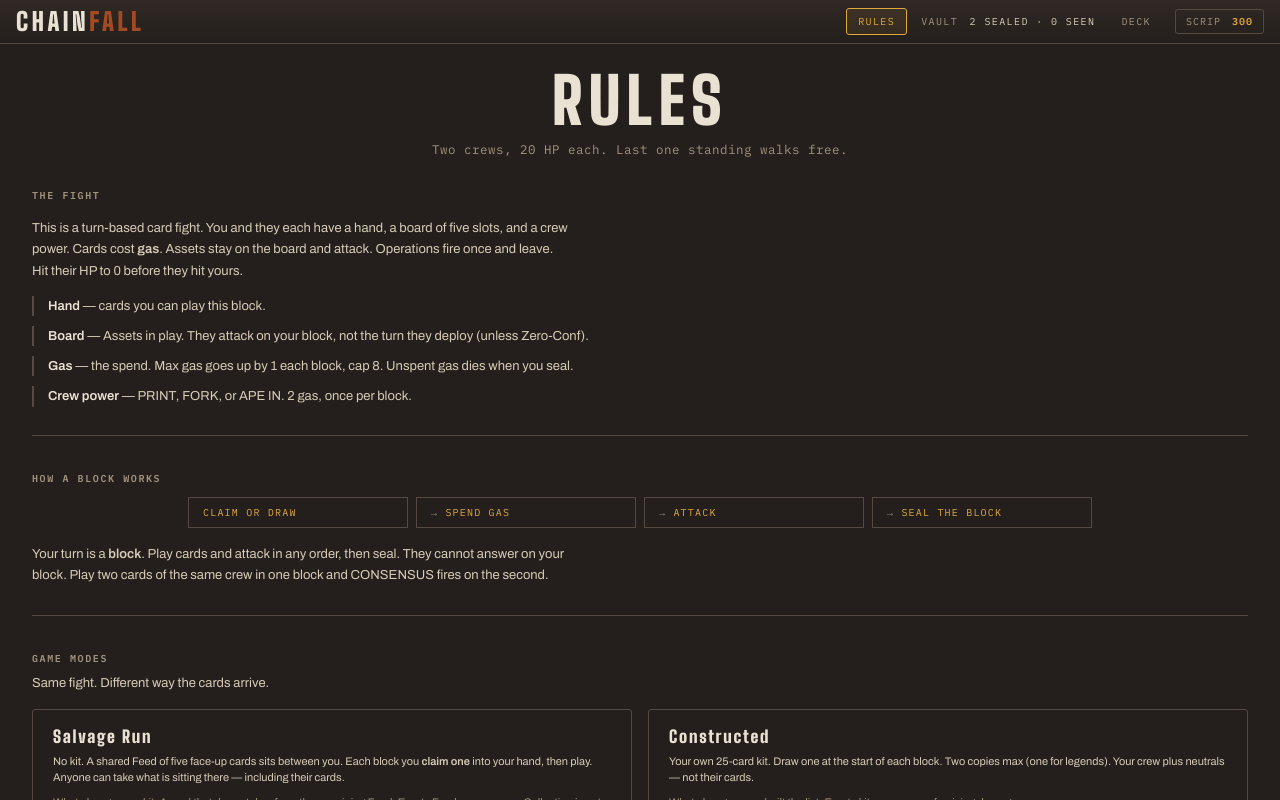
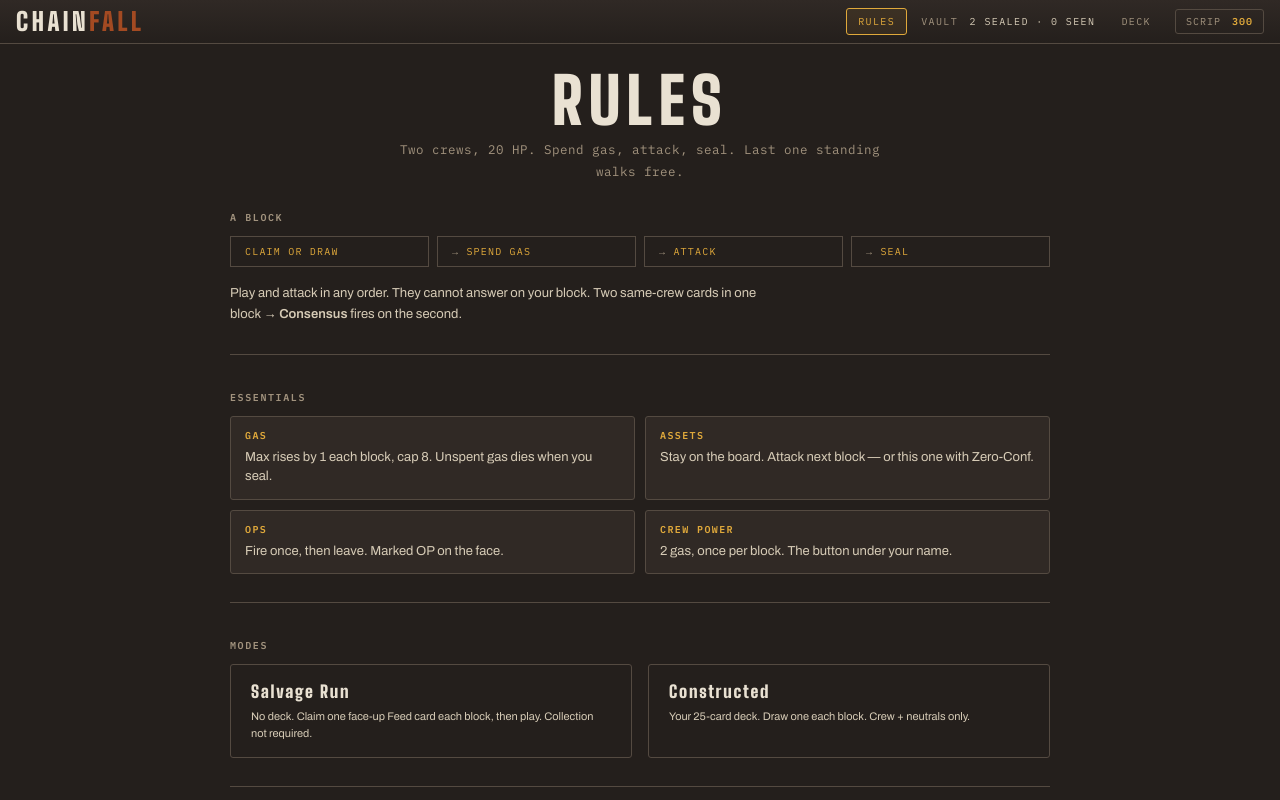
Before and after one commit to Canguilhem/chainfall, a React (Vite) app: page / in a window 1280 px wide. Both pictures are taken after a click on the button "RULES". Built offline with nearby package versions, Linux system fonts and the light colour scheme.

Commit message:
refactor(rules): refactor rules page + enhance card display

```diff
--- a/src/web/components/Rules.tsx
+++ b/src/web/components/Rules.tsx
@@ -6,81 +6,84 @@ const CREWS = Object.keys(FACTIONS) as PlayableFaction[];
 
 export function Rules() {
   return (
-    <>
+    <div className="rules">
       <h1>RULES</h1>
-      <p className="lede">Two crews, 20 HP each. Last one standing walks free.</p>
+      <p className="lede">Two crews, 20 HP. Spend gas, attack, seal. Last one standing walks free.</p>
+
+      <section className="how rules-block">
+        <h2>A block</h2>
+        <ol className="loop" aria-label="A block">
+          <li>Claim or draw</li>
+          <li>Spend gas</li>
+          <li>Attack</li>
+          <li>Seal</li>
+        </ol>
+        <p className="how-note">
+          Play and attack in any order. They cannot answer on your block.
+          Two same-crew cards in one block → <b>Consensus</b> fires on the second.
+        </p>
+      </section>
 
       <section className="how">
-        <h2>The fight</h2>
-        <p className="how-note">
-          This is a turn-based card fight. You and they each have a hand, a board of five slots,
-          and a crew power. Cards cost <b>gas</b>. Assets stay on the board and attack.
-          Operations fire once and leave. Hit their HP to 0 before they hit yours.
-        </p>
-        <ul className="how-list">
-          <li><b>Hand</b> — cards you can play this block.</li>
-          <li><b>Board</b> — Assets in play. They attack on your block, not the turn they deploy (unless Zero-Conf).</li>
-          <li><b>Gas</b> — the spend. Max gas goes up by 1 each block, cap 8. Unspent gas dies when you seal.</li>
-          <li><b>Crew power</b> — PRINT, FORK, or APE IN. 2 gas, once per block.</li>
+        <h2>Essentials</h2>
+        <ul className="rules-essentials">
+          <li>
+            <b>Gas</b>
+            <span>Max rises by 1 each block, cap 8. Unspent gas dies when you seal.</span>
+          </li>
+          <li>
+            <b>Assets</b>
+            <span>Stay on the board. Attack next block — or this one with Zero-Conf.</span>
+          </li>
+          <li>
+            <b>Ops</b>
+            <span>Fire once, then leave. Marked OP on the face.</span>
+          </li>
+          <li>
+            <b>Crew power</b>
+            <span>2 gas, once per block. The button under your name.</span>
+          </li>
         </ul>
       </section>
 
       <section className="how">
-        <h2>How a block works</h2>
-        <ol className="loop" aria-label="A block">
-          <li>Claim or draw</li>
-          <li>Spend gas</li>
-          <li>Attack</li>
-          <li>Seal the block</li>
-        </ol>
-        <p className="how-note">
-          Your turn is a <b>block</b>. Play cards and attack in any order, then seal.
-          They cannot answer on your block. Play two cards of the same crew in one block
-          and CONSENSUS fires on the second.
-        </p>
-      </section>
-
-      <section className="how">
-        <h2>Game modes</h2>
-        <p className="gloss-cap">Same fight. Different way the cards arrive.</p>
+        <h2>Modes</h2>
         <div className="modes play-modes">
           <article className="mode">
             <h4>Salvage Run</h4>
-            <p>
-              No kit. A shared Feed of five face-up cards sits between you.
-              Each block you <b>claim one</b> into your hand, then play.
-              Anyone can take what is sitting there — including their cards.
-            </p>
-            <p>What changes: no kit. A card that draws takes from the remaining Feed. Empty Feed scrapes you. Collection is not required.</p>
+            <p>No deck. Claim one face-up Feed card each block, then play. Collection not required.</p>
           </article>
           <article className="mode">
             <h4>Constructed</h4>
-            <p>
-              Your own 25-card kit. Draw one at the start of each block.
-              Two copies max (one for legends). Your crew plus neutrals — not their cards.
-            </p>
-            <p>What changes: you built the list. Empty kit scrapes you for rising damage.</p>
+            <p>Your 25-card deck. Draw one each block. Crew + neutrals only.</p>
           </article>
         </div>
       </section>
 
       <section className="how">
         <h2>Crew powers</h2>
-        <p className="gloss-cap">Once per block, for 2 gas. The button under your name.</p>
-        <dl className="gloss">
+        <ul className="rules-powers">
           {CREWS.map(k => {
             const f = FACTIONS[k];
             return (
-              <div key={k} className="gloss-item">
-                <dt><FactionMark faction={k} size={12} />{f.power.name}</dt>
-                <dd><b>{f.name.replace('The ', '')}.</b> {f.power.text}</dd>
-              </div>
+              <li key={k}>
+                <span className="rules-power-name">
+                  <FactionMark faction={k} size={12} />
+                  {f.power.name}
+                </span>
+                <span className="rules-power-crew">{f.name.replace('The ', '')}</span>
+                <span className="rules-power-fx">{f.power.text}</span>
+              </li>
             );
           })}
-        </dl>
+        </ul>
       </section>
 
-      <Glossary />
-    </>
+      <details className="rules-ref">
+        <summary>Terms &amp; keywords</summary>
+        <p className="rules-ref-note">Also available mid-match via <b>terms</b> in the header.</p>
+        <Glossary />
+      </details>
+    </div>
   );
 }
--- a/src/web/styles/cards.css
+++ b/src/web/styles/cards.css
@@ -16,7 +16,6 @@
   background: linear-gradient(165deg, var(--bone), var(--bone2));
   color: #241F1C;
   border-radius: var(--r);
-  border-left: 5px solid var(--neutral);
   display: flex;
   flex-direction: column;
   text-align: left;
@@ -51,18 +50,17 @@
   }
 }
 
-/* The header band. The cost used to be a token pinned outside the top-left
-   corner, which read as something stuck onto the card; here it is a stamped
-   block flush with the card's own edges, sharing a band with the crew mark and
-   name. The band also absorbs the second faction icon the face used to carry. */
+/* The header band carries faction color — clearer than a left rail, especially
+   in a fanned hand where the left edge of every card after the first is hidden. */
 .card-header {
   flex: none;
   display: flex;
   align-items: stretch;
   position: relative;
   z-index: 2;
-  background: rgba(36, 31, 28, .07);
-  border-bottom: 1px solid rgba(36, 31, 28, .15);
+  background: var(--neutral);
+  border-bottom: 1px solid rgba(36, 31, 28, .22);
+  border-top-left-radius: var(--r);
   border-top-right-radius: var(--r);
 }
 .cost {
@@ -77,7 +75,7 @@
   color: #3A2A0C;
   background: linear-gradient(#F0C264, #D2952A);
   border-right: 1px solid rgba(36, 31, 28, .26);
-  border-top-left-radius: 1px;
+  border-top-left-radius: var(--r);
   box-shadow: inset 0 1px 0 rgba(255, 255, 255, .55), inset 0 -2px 3px rgba(122, 82, 12, .22);
 }
 .card-faction {
@@ -91,17 +89,19 @@
   font-family: 'IBM Plex Mono', monospace;
   font-size: clamp(7px, 5.4cqi, 10px);
   letter-spacing: .1em;
-  color: #6B5E4E;
+  color: var(--bone2);
 }
 .card-faction .fmark {
   flex: none;
   width: clamp(9px, 7.5cqi, 13px);
   height: clamp(9px, 7.5cqi, 13px);
+  color: var(--bone);
 }
 .card-faction-name {
   overflow: hidden;
   text-overflow: ellipsis;
   white-space: nowrap;
+  color: var(--bone);
 }
 
 .card-name {
@@ -224,7 +224,11 @@
   box-shadow: 0 2px 0 rgba(0, 0, 0, .45);
 }
 
-.faction-consortium { border-left-color: var(--ink); }
-.faction-sovereign { border-left-color: var(--oxide); }
-.faction-degen { border-left-color: var(--sulfur); }
-.faction-neutral { border-left-color: var(--neutral); }
+.faction-consortium > .card-header,
+.faction-consortium .card-header { background: var(--ink); }
+.faction-sovereign > .card-header,
+.faction-sovereign .card-header { background: var(--oxide); }
+.faction-degen > .card-header,
+.faction-degen .card-header { background: #6F6A28; }
+.faction-neutral > .card-header,
+.faction-neutral .card-header { background: var(--neutral); }
--- a/src/web/styles/lobby.css
+++ b/src/web/styles/lobby.css
@@ -30,6 +30,38 @@ header .tag.chip b{color:var(--amber);font-weight:600;margin-left:4px}
 .play-modes{margin-top:12px}
 .play-modes .mode{cursor:default}
 .play-modes .mode p + p{margin-top:8px;color:var(--dim)}
+
+.rules{max-width:820px;margin:0 auto}
+.rules .lede{margin-left:auto;margin-right:auto}
+.rules-block .loop{justify-content:stretch;margin-top:4px}
+.rules-essentials{margin:0;padding:0;list-style:none;display:grid;grid-template-columns:repeat(2,minmax(0,1fr));gap:10px}
+.rules-essentials li{padding:12px 14px;background:var(--concrete);border:1px solid var(--edge);border-radius:var(--r);
+ display:flex;flex-direction:column;gap:6px;text-align:left}
+.rules-essentials b{font-family:'IBM Plex Mono',monospace;font-size:10px;letter-spacing:.14em;text-transform:uppercase;color:var(--amber)}
+.rules-essentials span{font-size:13px;line-height:1.5;color:var(--bone2)}
+.rules-powers{margin:0;padding:0;list-style:none;display:grid;grid-template-columns:repeat(3,minmax(0,1fr));gap:10px}
+.rules-powers li{padding:12px 14px;background:var(--concrete);border:1px solid var(--edge);border-radius:var(--r);
+ display:flex;flex-direction:column;gap:4px;text-align:left}
+.rules-power-name{display:inline-flex;align-items:center;gap:6px;font-family:'IBM Plex Mono',monospace;
+ font-size:11px;letter-spacing:.12em;text-transform:uppercase;color:var(--amber)}
+.rules-power-crew{font-family:'IBM Plex Mono',monospace;font-size:9px;letter-spacing:.1em;text-transform:uppercase;color:var(--dim)}
+.rules-power-fx{font-size:13px;line-height:1.45;color:var(--bone2);margin-top:4px}
+.rules-ref{text-align:left;margin:0 0 24px;border:1px solid var(--edge);border-radius:var(--r);background:var(--concrete)}
+.rules-ref summary{cursor:pointer;padding:14px 16px;font-family:'IBM Plex Mono',monospace;font-size:10px;
+ letter-spacing:.14em;text-transform:uppercase;color:var(--amber);list-style:none}
+.rules-ref summary::-webkit-details-marker{display:none}
+.rules-ref summary::after{content:'+';float:right;color:var(--dim)}
+.rules-ref[open] summary::after{content:'–'}
+.rules-ref summary:hover{color:var(--bone)}
+.rules-ref-note{font-family:'IBM Plex Mono',monospace;font-size:11px;color:var(--dim);margin:0 16px 12px;line-height:1.5}
+.rules-ref .glossary{padding:0 16px 18px;border-top:1px solid var(--edge)}
+.rules-ref .gloss-sec{margin:18px 0 0}
+.rules-ref .gloss-sec + .gloss-sec{border-top:none;padding-top:0}
+
+@media (max-width:640px){
+  .rules-essentials{grid-template-columns:1fr}
+  .rules-powers{grid-template-columns:1fr}
+}
 .gloss-item dt{display:flex;align-items:center;gap:6px}
 .glossary{text-align:left}
 .gloss-sec{margin:0 0 32px}
```
